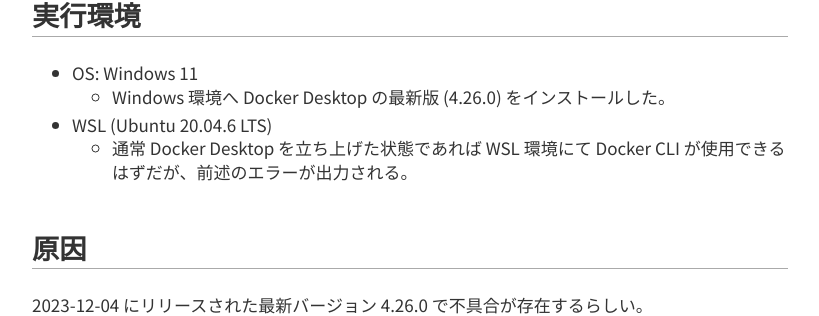
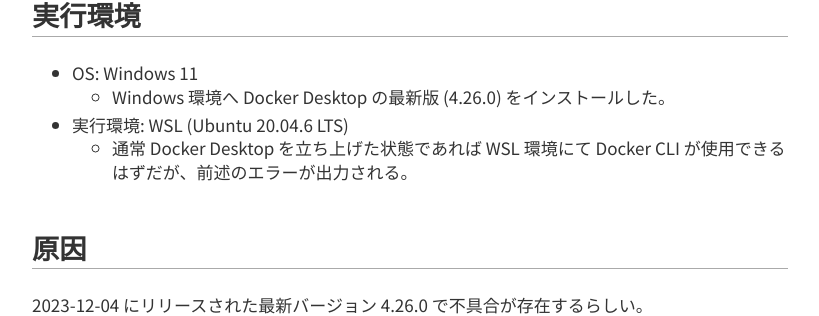
Before and after one commit to kenkenpa198/kems-clew.net, a Jekyll site: the page built from docs/_posts/2023-12-11-docker-desktop-4-26-0-issue.md, in a window 1280 px wide and 900 px high, scrolled down 498 px. Shown: the part 148-464 px from the top of the window, without its empty margins (230-1049 px from the left). Built offline with Jekyll 4.4.1, drawn with Linux system fonts in a browser that asks for light colours; nearby versions of some CDN libraries; some of the changed lines change nothing that is shown.

Commit message:
[update]update note docker-desktop-4-26-0-issue

```diff
--- a/docs/_posts/2023-12-11-docker-desktop-4-26-0-issue.md
+++ b/docs/_posts/2023-12-11-docker-desktop-4-26-0-issue.md
@@ -23,7 +23,7 @@
 
 - OS: Windows 11
     - Windows 環境へ Docker Desktop の最新版 (4.26.0) をインストールした。
-- WSL (Ubuntu 20.04.6 LTS)
+- 実行環境: WSL (Ubuntu 20.04.6 LTS)
     - 通常 Docker Desktop を立ち上げた状態であれば WSL 環境にて Docker CLI が使用できるはずだが、前述のエラーが出力される。
 
 ## 原因
```
